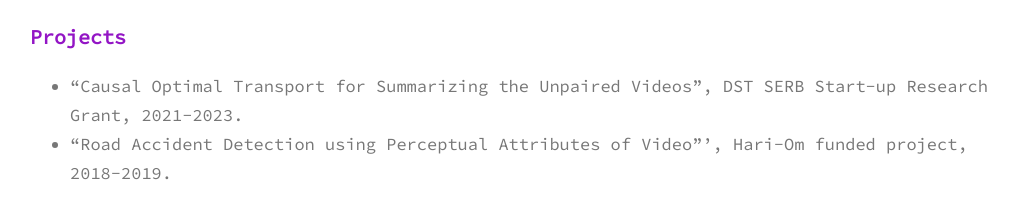
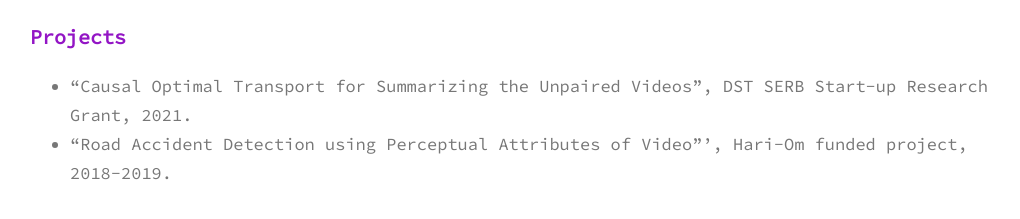
Before and after one commit to sinnuthomas/sinnuthomas.github.io, a Jekyll site: the page built from projects.md, in a window 1280 px wide. Shown: the part 129-348 px from the top of the page, without its empty margins (130-1150 px from the left). Built offline with Jekyll 4.4.1, drawn with Linux system fonts in a browser that asks for light colours.

Commit message:
Update projects.md

```diff
--- a/projects.md
+++ b/projects.md
@@ -3,5 +3,5 @@ layout: page
 title: Projects
 permalink: /projects/
 ---
-*  "Causal Optimal Transport for Summarizing the Unpaired Videos", DST SERB Start-up Research Grant, 2021-2023.
+*  "Causal Optimal Transport for Summarizing the Unpaired Videos", DST SERB Start-up Research Grant, 2021.
 *  "Road Accident Detection using Perceptual Attributes of Video"', Hari-Om funded project, 2018-2019.
```
